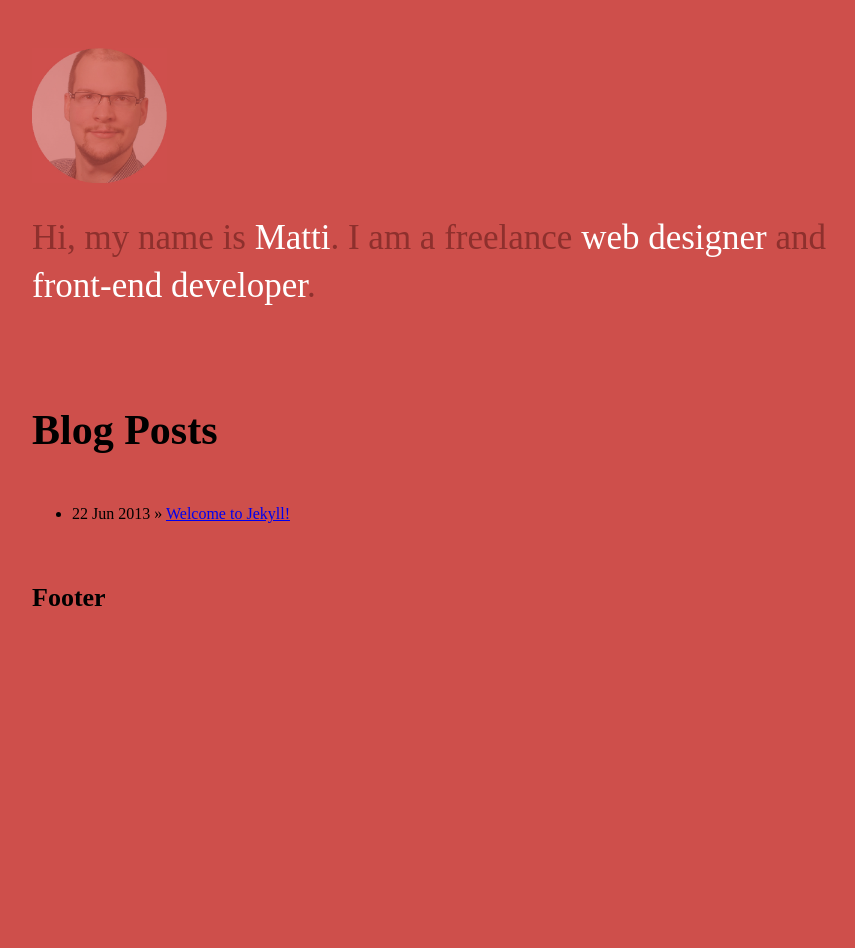
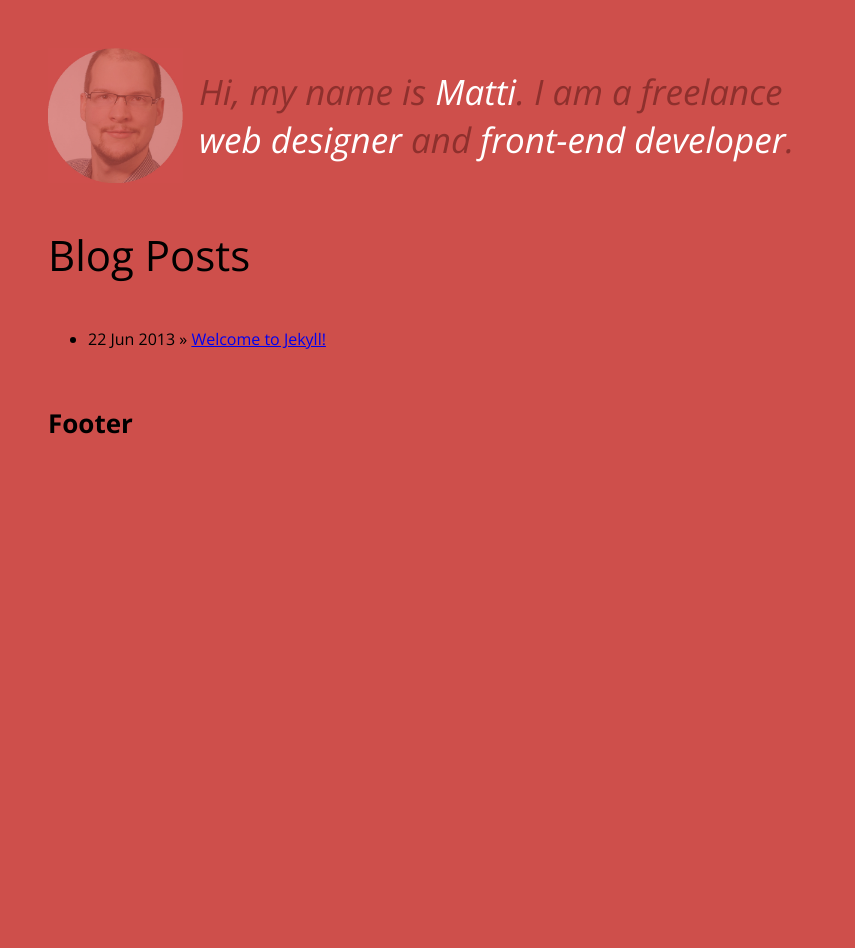
Before and after one commit to mbesser/mbesser.github.io, a Jekyll site: the page built from index.html, in a window 1280 px wide. Shown: the whole page, without its empty margins (208-1063 px from the left). Built offline with Jekyll 4.4.1, drawn with Linux system fonts in a browser that asks for light colours; before the commit the page ends 900 px from its top, so only the background shows below that.

Commit message:
Adds font Open Sans to project. Finalizes site header styling.

```diff
--- a/css/main.css
+++ b/css/main.css
@@ -1,38 +1,42 @@
-@charset "UTF-8";
 * {
   -webkit-box-sizing: border-box;
   -moz-box-sizing: border-box;
   box-sizing: border-box; }
 
+html,
 body {
+  height: 100%;
   background-color: #ce4f4b; }
+
+.cf:before, .site-header:before,
+.site-footer:before,
+.main-content:before,
+.cf:after,
+.site-header:after,
+.site-footer:after,
+.main-content:after {
+  content: " "; }
+
+.cf:after, .site-header:after,
+.site-footer:after,
+.main-content:after {
+  clear: both; }
 
 .site-header,
 .site-footer,
 .main-content {
   max-width: 800px;
+  padding: 0 1em;
   margin: 3em auto; }
-
-.block-1,
-.block-2,
-.block-3 {
-  display: inline-block; }
-
-.block-1 {
-  max-width: 200px; }
-
-.block-2 {
-  max-width: 400px; }
-
-.block-3  {
-  max-width: 600px; }
 
 body {
   font-size: 1.0000rem;
-  line-height: 1.5000rem; }
+  line-height: 1.5000rem;
+  font-family: 'Open Sans', sans-serif; }
 
 h1 {
   font-size: 2.6250rem;
+  font-weight: 300;
   line-height: 3.0000rem;
   margin-top: 1.5rem;
   margin-bottom: 3rem; }
@@ -57,14 +61,23 @@ small, aside {
   font-size: 0.6250rem; }
 
 .portrait-box {
+  display: block;
   width: 135px;
-  text-align: left; }
+  margin: 0 auto; }
   .portrait-box img {
     max-width: 100%; }
 
+@media screen and (min-width: 480px) {
+  .portrait-box {
+    float: left;
+    margin: 0 1em 1em 0; } }
 .welcome {
+  display: table-cell;
+  height: 135px;
   color: #8e302d;
-  font-weight: normal;
-  font-size: 35px; }
+  font-size: 35px;
+  font-style: italic;
+  vertical-align: middle; }
   .welcome span {
+    display: inline-block;
     color: #fff; }
--- a/sass/base/_basics.scss
+++ b/sass/base/_basics.scss
@@ -6,6 +6,8 @@
   box-sizing: border-box;
 }
 
+html,
 body {
+  height: 100%;
   background-color: $light-red;
 }
--- a/sass/base/_typography.scss
+++ b/sass/base/_typography.scss
@@ -3,10 +3,12 @@
 body {
   font-size: 1.0000rem;
   line-height: 1.5000rem;
+  font-family: 'Open Sans', sans-serif;
 }
 
 h1 {
   font-size: 2.6250rem;
+  font-weight: 300;
   line-height: 3.0000rem;
   margin-top: 1.5rem;
   margin-bottom: 3rem;
```
Also changed, not shown: sass/modules/_header.scss (+14 -2 lines).
